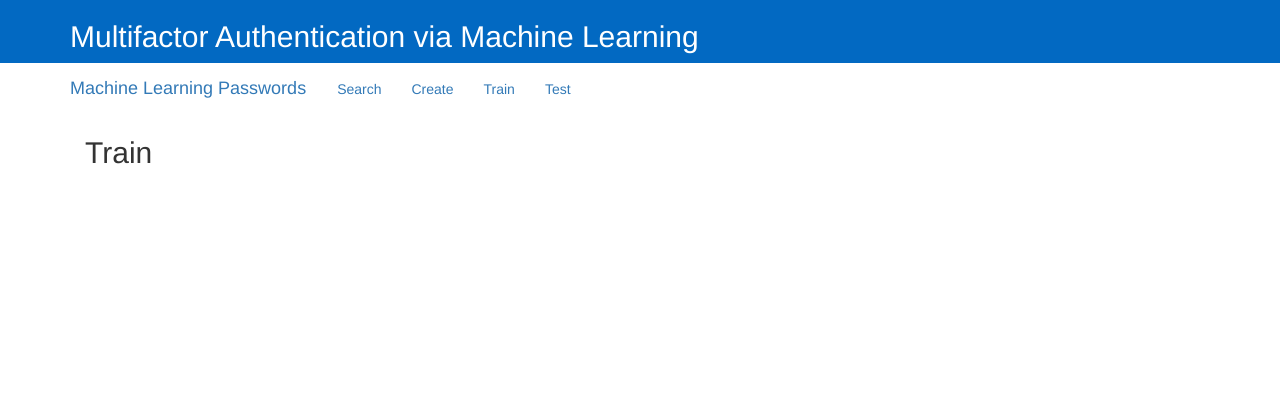
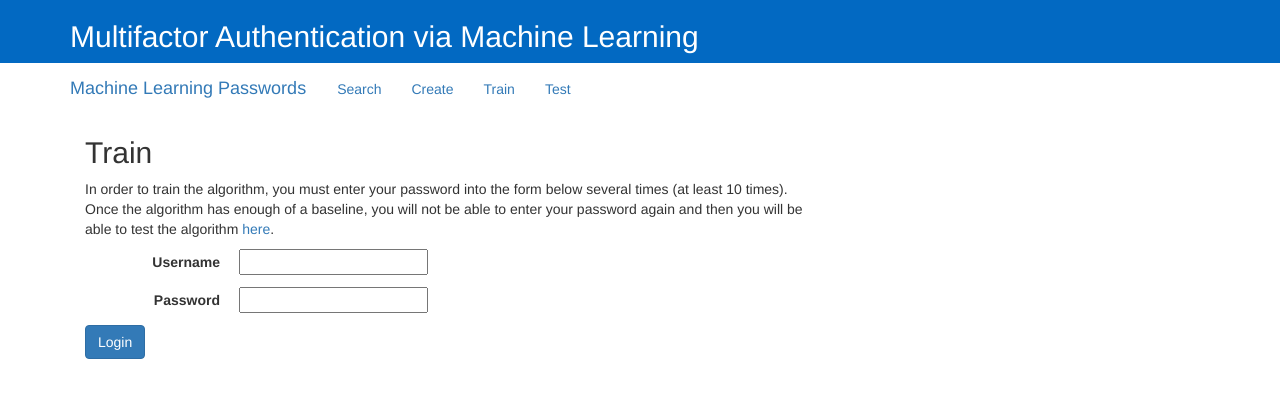
Before and after one commit to sjrumsby/machine-learning-passwords, a Python web app: template templates/main/train.html in a window 1280 px wide. Shown: the top 398 px of the page. Run offline with Jinja, Linux system fonts and the light colour scheme; the template is opened without the code that fills it, so the values that code supplies are empty; some libraries are stand-ins or nearby versions.

Commit message:
Added support for logging keyup and keydown events. Added form to being training. Added some basic error handling, and an index page

```diff
--- a/static/machine.js
+++ b/static/machine.js
@@ -35,9 +35,55 @@ function message(msg) {
     setTimeout(function() { $("#message").slideUp("fast"); }, 5000);
 }
 
+function sortPress(a,b) {
+    if (a.time < b.time) {
+        return -1;
+    } else if (b.time > a.time) {
+        return 1;
+    }
+    return 0;
+}
+
 function performAnalysis() {
-    console.log('hi');
+    sortedPresses = keyPresses.sort(sortPress);
+    console.log(sortedPresses);
 }
+
+function logKeyPress(e) {
+    if (e.type == "keyup") {
+        if (e.which == 8 || e.which == 46) {
+            alert("Woah now - we can't handle making mistakes. Try again");
+            clearLogin();
+            return 0;
+        }
+
+        if ($.inArray(e.which, [35,36,37,38,39,40]) != -1) {
+            alert(e.which);
+            alert("Stop trying to confuse me with your fancy navigation! Again!");
+            clearLogin();
+            return 0;
+        }
+    }
+
+    var pressTime = window.performance.now();
+    var element = document.activeElement.id;
+
+    var press = {
+        "action": e.type,
+        "time": pressTime,
+        "key": e.which,
+        "element": element
+    };
+
+    keyPresses.push(press)
+}
+
+function clearLogin() {
+    $("#username").val("");
+    $("#password").val("");
+    keyPresses = []
+}
+
 
 function testLogin() {
     username = $("#username").val();
@@ -59,6 +105,8 @@ function testLogin() {
         } else {
             message("Login failed. Not performing machine learning analysis");
         }
+
+        clearLogin();
     });
 }
 
@@ -101,23 +149,17 @@ function trainUserButton() {
     }
 }
 
-function testUserButton() {
-    var user_id = $('#testSelect').val();
-
-    if (user_id) {
-        var current_url = window.location.href;
-        new_url = current_url + "/" + user_id
-        window.location = new_url
-    } else {
-        message("Invalid user_id. If this continues, please submit a bug ticket to github.com/sjrumsby/machine-learning-passwords");
-    }
-
-}
-
 $(document).ready(function() {
+    keyPresses = [];
+    $("#username").val("")
+    $("#password").val("")
     $('#users').DataTable( {
         "ajax": "/api/users/",
         "processing": true,
         "serverSide": true,
     });
+    $("#train_user_button").on("click", function() { trainUserButton(); });
+
+    $(".machineLearn").on("keydown", function(e) { logKeyPress(e); });
+    $(".machineLearn").on("keyup", function(e) { logKeyPress(e); });
 });
--- a/templates/base.html
+++ b/templates/base.html
@@ -33,16 +33,16 @@
         <nav id="navbar" class="navbar navbar-nav">
             <ul class="nav navbar-nav">
                 <li>
-                    <a href="/search">Search</a>
+                    <a href="/search/">Search</a>
                 </li>
                 <li>
-                    <a href="/create">Create</a>
+                    <a href="/create/">Create</a>
                 </li>
                 <li>
-                    <a href="/train">Train</a>
+                    <a href="/train/">Train</a>
                 </li>
                 <li>
-                    <a href="/test">Test</a>
+                    <a href="/test/">Test</a>
                 </li>
             </ul>
         </nav>
--- a/templates/main/index.html
+++ b/templates/main/index.html
@@ -2,6 +2,8 @@
 {% block title %}
 <h2>Home</h2>
 {% endblock %}
-
 {% block content %}
+<p>The purpose of this site is to learn about the concepts of machine learning, and to build a proof-of-concept, second authentication factor by analyzing the manner that a user types their password in. This means that an attacker would not only have to obtain the user's credential to sign in, and they would also have to mimic how they type their password as well.</p>
+<p>Currently, this project only aims to support desktop keyboards, on major browsers. However, support for multiple login profiles could be developed to mimic how a user types on both their mobile device and keyboard.</p>
+<p>All code is available to view on my public github: <a href="https://github.com/sjrumsby/machine-learning-passwords">https://github.com/sjrumsby/machine-learning-passwords</a>. Should you encounter any bugs, want to request features, or just want to get in touch, please contact me there.</p>
 {% endblock %}
--- a/templates/main/train.html
+++ b/templates/main/train.html
@@ -3,4 +3,20 @@
 <h2>Train</h2>
 {% endblock %}
 {% block content %}
+<p>In order to train the algorithm, you must enter your password into the form below several times (at least 10 times). Once the algorithm has enough of a baseline, you will not be able to enter your password again and then you will be able to test the algorithm <a href="/test/{{user.id}}/">here</a>.</p>
+<div class="form-align">
+    <form action="javascript:testLogin()" class="machineLearn">
+        <p>
+            <label for="username">Username</label>
+            <input id="username" name="username" type="text" />
+        </p>
+        <p>
+            <label for="password">Password</label>
+            <input id="password" name="password" type="password" />
+        </p>
+        <p>
+            <input type="submit" value="Login" class="button btn btn-primary" />
+        </p>
+    </form>
+</div>
 {% endblock %}
--- a/templates/main/train_select.html
+++ b/templates/main/train_select.html
@@ -16,7 +16,7 @@
     </p>
     <a href="#" type="button" class="btn btn-primary" id="train_user_button">Train</a>
 {% else %}
-    <p>There are no users available to train. Try <a href="/create">creating</a> one first.</p>
+    <p>There are no users available to train. Try <a href="/create/">creating</a> one first.</p>
 {% endif %}
 </div>
 {% endblock %}
```
Also changed, not shown: main/views.py (+6 -1 lines).
